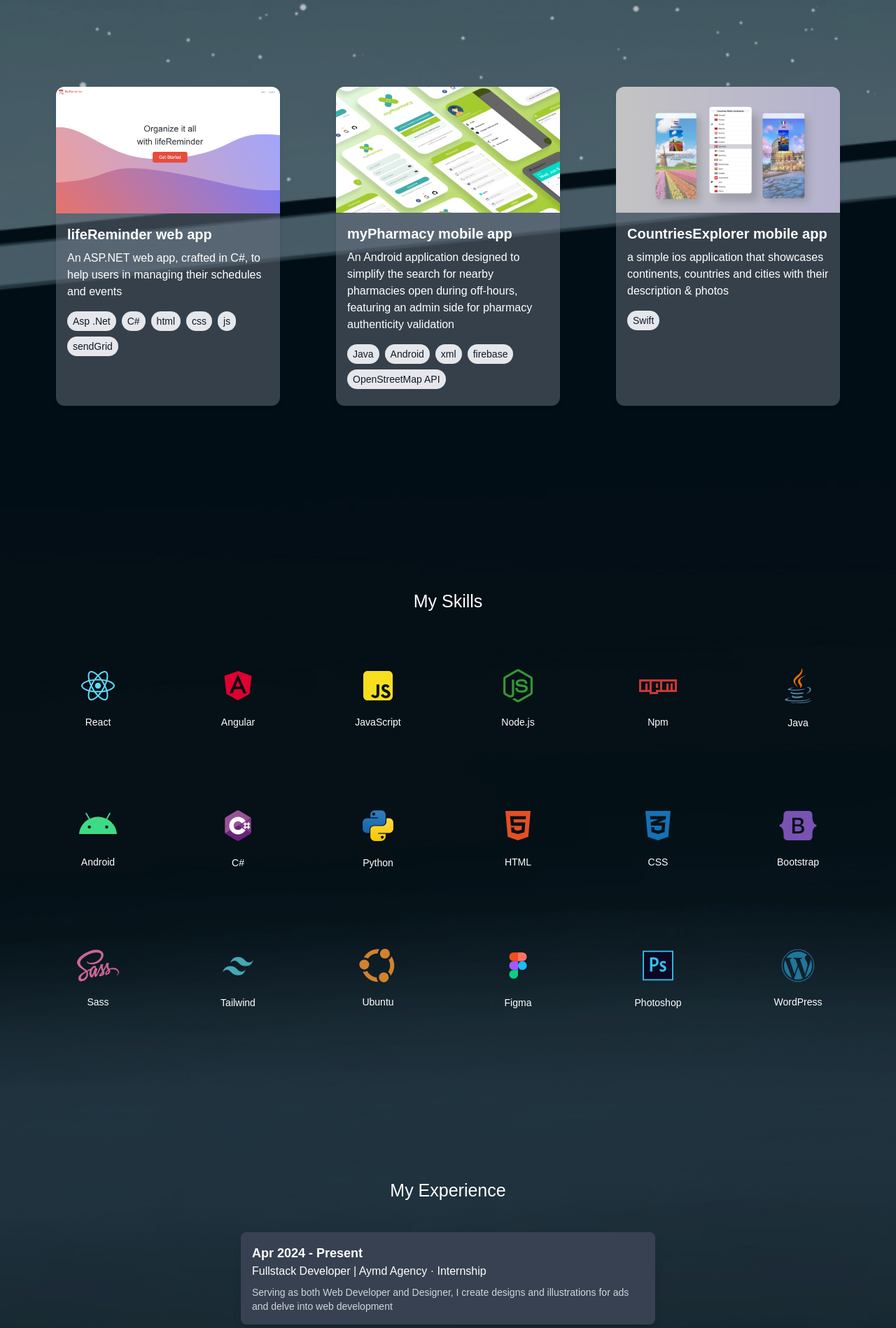
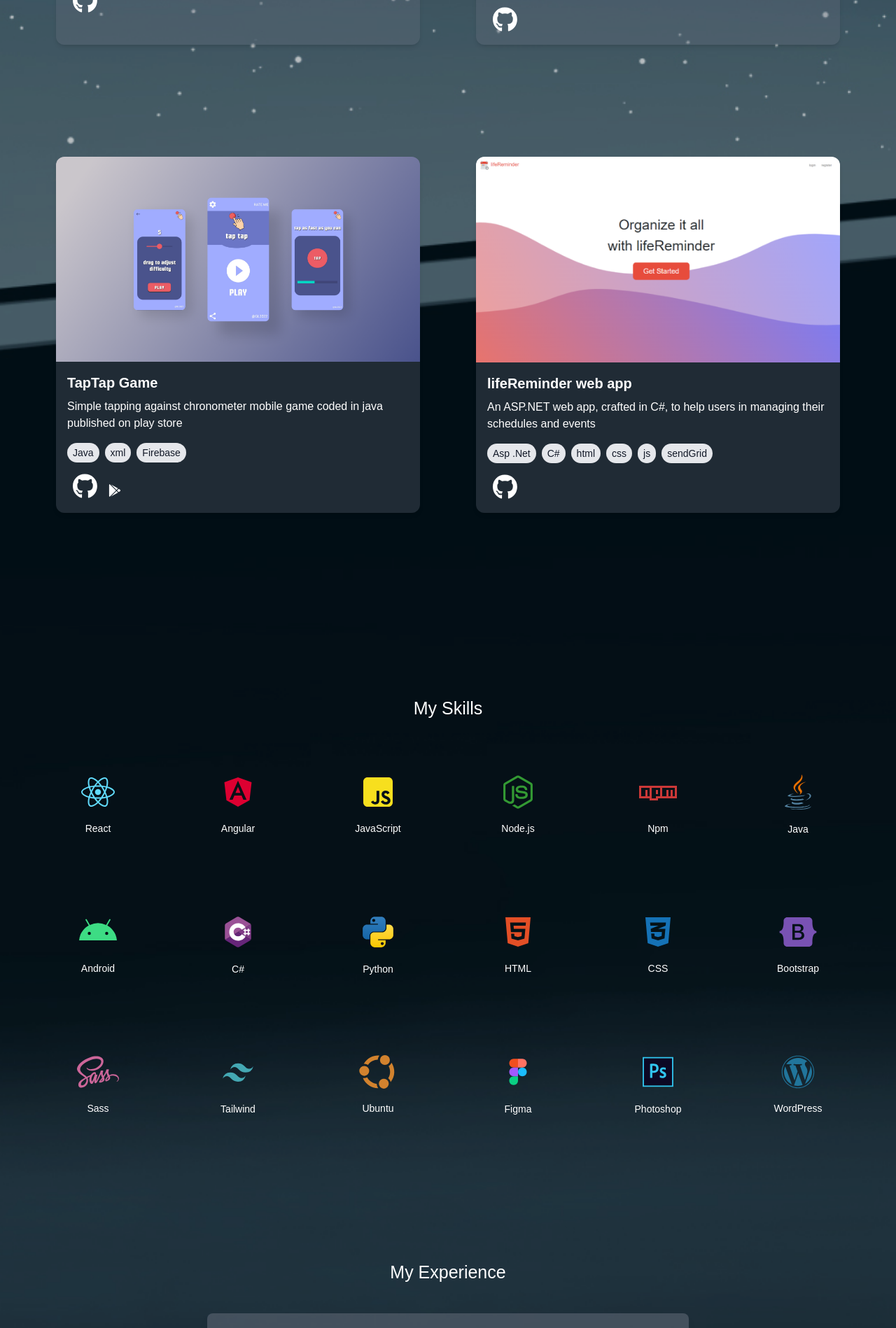
Before and after one commit to salma-elbakkouri/my-portfolio, a React (Create React App) app: page / in a window 1280 px wide. Shown: the part 2220-4118 px from the top of the page at 70% size. Built offline with nearby package versions, Linux system fonts and the light colour scheme.

Commit message:
fixed menu error & changes on projects + experience

```diff
--- a/src/App.js
+++ b/src/App.js
@@ -20,6 +20,7 @@ function App() {
                 <Projects/>
                 <Skills/>
                 <Experience/>
+
                 {/* <Services /> */}
             </div>
         </div>
--- a/src/components/experience.js
+++ b/src/components/experience.js
@@ -1,40 +1,45 @@
 import React from 'react';
+import { FontAwesomeIcon } from '@fortawesome/react-fontawesome';
+import { faBriefcase } from '@fortawesome/free-solid-svg-icons';
 
 const experiences = [
     {
         id: 1,
-        date: 'Apr 2024 - Present',
+        date: '-- Apr 2024 - Present --',
         title: 'Fullstack Developer',
         company: 'Aymd Agency · Internship',
-        description: 'Serving as both Web Developer and Designer, I create designs and illustrations for ads and delve into web development'
+        description: 'Serving as both Web Developer and Designer, I create designs and illustrations for ads and delve into web development',
     },
     {
         id: 2,
-        date: 'May 2022 - Jun 2022',
+        date: '-- May 2022 · Jun 2022 --',
         title: 'Mobile Developer',
         company: 'Mercure I&S · Internship',
-        description: 'Developed an Android app to locate on-duty pharmacies based on user location, utilizing Android, Java, XML, and Firebase'
+        description: 'Developed an Android app to locate on-duty pharmacies based on user location, utilizing Android, Java, XML, and Firebase',
     },
     {
         id: 3,
-        date: 'Jun 2021 - Jun 2021',
+        date: '-- Jun 2021 - July 2021 --',
         title: 'Wordpress Developer',
         company: 'Mercure I&S · Internship',
-        description: 'During a one-month internship, I developed a web portal for an agricultural site using WordPress, CSS, and Bootstrap'
+        description: 'During a one-month internship, I developed a web portal for an agricultural site using WordPress, CSS, and Bootstrap',
     },
-
 ];
 
 const Experience = () => {
     return (
-        <div style={{ minHeight: '100vh' }} id='experience' className='flex flex-col items-center justify-center'>
+        <div style={{ minHeight: '100vh' }} id='experience' className='flex flex-col items-center justify-center relative'>
             <h2 style={{ color: 'white', fontSize: '25px', fontWeight: '500', paddingTop: '80px' }}>My Experience</h2>
-            <div className="flex flex-col justify-center items-start gap-10 p-10 w-full max-w-2xl">
-                {experiences.map(exp => (
-                    <div key={exp.id} className="bg-gray-700 rounded-lg p-4 shadow-lg w-full cursor-pointer hover:-translate-y-2 ">
-                        <h3 className="text-lg text-white font-bold">{exp.date}</h3>
-                        <h4 className="text-md text-white">{exp.title} | {exp.company}</h4>
-                        <p className="text-gray-300 text-sm mt-2">{exp.description}</p>
+            <div className="flex flex-col justify-center items-center gap-10 p-10 w-full max-w-3xl">
+                {experiences.map((exp) => (
+                    <div key={exp.id} className="bg-gray-500 bg-opacity-50 rounded-lg p-4 shadow-lg w-full cursor-pointer hover:shadow-gray hover:-translate-y-2 transition-shadow duration-300">
+                        <h3 className="text-center text-darkBlue font-bold mb-4 text-2xl">{exp.date}</h3>
+                        <div className="flex items-center gap-4 justify-center">
+                            <div className='pl-3'>
+                                <h4 className="text-xl text-darkBlue font-bold">{exp.title} | {exp.company}</h4>
+                                <p className="text-gray-200 text-md">{exp.description}</p>
+                            </div>
+                        </div>
                     </div>
                 ))}
             </div>
--- a/src/components/projects.js
+++ b/src/components/projects.js
@@ -1,4 +1,6 @@
 import React from 'react';
+import { FontAwesomeIcon } from '@fortawesome/react-fontawesome';
+import { faGithub, faGooglePlay } from '@fortawesome/free-brands-svg-icons';
 import locart from '../assets/locart-final.png';
 import internspot from '../assets/internspot.png';
 import taptap from '../assets/taptap-final.png';
@@ -14,6 +16,7 @@ const Projects = () => {
             description: 'A mobile app optimizing the internship search process for students with a user-centric approach',
             technologies: ['react native', 'expo' ,'firebase','Beautifulsoup','python' ],
             image: internspot,
+            githubLink: 'https://github.com/salma-elbakkouri/Internspot-app',
         },
         {
             id: 2,
@@ -21,6 +24,7 @@ const Projects = () => {
             description: 'A mobile app for exploring Rabat-Sale cultural heritage offering transportation services, offline mode and personalized recommendations',
             technologies: ['react native', 'expo', 'Firebase' , 'Json','GraphHopper API'],
             image: locart,
+            githubLink: 'https://github.com/salma-elbakkouri/LocArt',
         },
         {
             id: 3,
@@ -28,6 +32,8 @@ const Projects = () => {
             description: 'Simple tapping against chronometer mobile game coded in java published on play store',
             technologies: ['Java', 'xml', 'Firebase'],
             image: taptap,
+            githubLink: 'https://github.com/salma-elbakkouri/TapTap-game-',
+            playStoreLink: 'https://play.google.com/store/apps/details?id=com.gl.taptap',
         },
         {
             id: 4,
@@ -35,32 +41,32 @@ const Projects = () => {
             description: 'An ASP.NET web app, crafted in C#, to help users in managing their schedules and events',
             technologies: ['Asp .Net', 'C#', 'html' , 'css' , 'js' , 'sendGrid'],
             image: lifereminder,
+            githubLink: 'https://github.com/salma-elbakkouri/calendar-WebApp',
         },
-        {
-            id: 5,
-            title: 'myPharmacy mobile app',
-            description: 'An Android application designed to simplify the search for nearby pharmacies open during off-hours, featuring an admin side for pharmacy authenticity validation',
-            technologies: ['Java', 'Android', 'xml' , 'firebase' , 'OpenStreetMap API'],
-            image: pharmacy,
-        },
-        {
-            id: 6,
-            title: 'CountriesExplorer mobile app',
-            description: 'a simple ios application that showcases continents, countries and cities with their description & photos',
-            technologies: ['Swift'],
-            image: countries,
-        },
-
-
-
+        // {
+        //     id: 5,
+        //     title: 'myPharmacy mobile app',
+        //     description: 'An Android application designed to simplify the search for nearby pharmacies open during off-hours, featuring an admin side for pharmacy authenticity validation',
+        //     technologies: ['Java', 'Android', 'xml' , 'firebase' , 'OpenStreetMap API'],
+        //     image: pharmacy,
+        //     githubLink: 'https://github.com/salma-elbakkouri/Pharmacy-App-client',
+        // },
+        // {
+        //     id: 6,
+        //     title: 'CountriesExplorer mobile app',
+        //     description: 'a simple ios application that showcases continents, countries and cities with their description & photos',
+        //     technologies: ['Swift','UIKit'],
+        //     image: countries,
+        //     githubLink: 'https://github.com/salma-elbakkouri/countries-swift-App',
+        // },
     ];
 
     return (
         <div id='projects' className='flex flex-col items-center justify-center'>
        <h2 style={{ color: 'white', fontSize: '25px'  , fontWeight : '500' , paddingTop:'80px'}}>My Projects</h2>
-       <div className="grid grid-cols-1 sm:grid-cols-2 md:grid-cols-3 gap-10 sm:gap-20 md:gap-20 p-10 sm:p-20 md:p-20 ">
+       <div className="grid grid-cols-1 sm:grid-cols-2 md:grid-cols-2 gap-10 sm:gap-20 md:gap-20 p-10 sm:p-20 md:p-20 ">
             {projects.map(project => (
-                <div key={project.id} className="relative overflow-hidden rounded-xl shadow-md transition duration-300 ease-in-out transform hover:shadow-xl hover:-translate-y-3 bg-gray-500 bg-opacity-50 cursor-pointer mb-20">
+                <div key={project.id} className="relative overflow-hidden rounded-xl shadow-md transition duration-300 ease-in-out transform hover:shadow-xl hover:-translate-y-3 bg-gray-500 bg-opacity-30 cursor-pointer mb-20">
                     <img src={project.image} alt={project.title} className="w-full h-100 object-cover" />
                     <div className="p-4">
                         <h3 className="text-xl font-semibold mb-2 text-white">{project.title}</h3>
@@ -70,6 +76,14 @@ const Projects = () => {
                                 <span key={tech} className="text-gray-900 bg-gray-200 rounded-full px-2 py-1 text-sm mr-2 mb-2">{tech}</span>
                             ))}
                         </div>
+                        <a href={project.githubLink} target="_blank" rel="noopener noreferrer">
+                            <FontAwesomeIcon icon={faGithub} className="text-white text-4xl mr-4 ml-2 mt-2"/>
+                        </a>
+                        {project.playStoreLink && (
+                            <a href={project.playStoreLink} target="_blank" rel="noopener noreferrer">
+                                <FontAwesomeIcon icon={faGooglePlay} className="text-white text-lg"/>
+                            </a>
+                        )}
                     </div>
                 </div>
             ))}
--- a/src/components/skills.js
+++ b/src/components/skills.js
@@ -2,7 +2,7 @@ import React from 'react';
 import { FontAwesomeIcon } from '@fortawesome/react-fontawesome';
 import {
     faReact, faAngular, faJsSquare, faNodeJs, faHtml5, faCss3Alt,
-    faBootstrap, faSass, faGithub, faWordpress, faAndroid, faPhp,
+    faBootstrap, faSass, faWordpress, faAndroid,
     faNpm, faUbuntu
 } from '@fortawesome/free-brands-svg-icons';
 import { ReactComponent as FigmaSvg } from '../assets/figma.svg';
--- a/tailwind.config.js
+++ b/tailwind.config.js
@@ -40,6 +40,11 @@ module.exports = {
           midGray: '#d1d1d1',
           darkGray: '#666666',
           blackDark : '#141414',
+          grayBlue : '#C5C9DC',
+          yellow : '#A7A700',
+          lightBlue : '#82aceb',
+          darkBlue : '#14232c',
+          veryDark : '#0C161C'
         },
         backgroundImage: {
           'light-gradient': 'linear-gradient(to bottom, #f0f0f0, #d1d1d1)',
```
